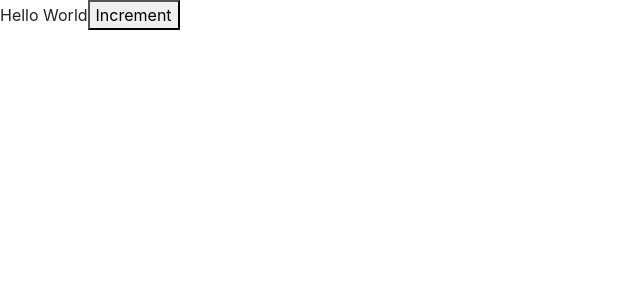
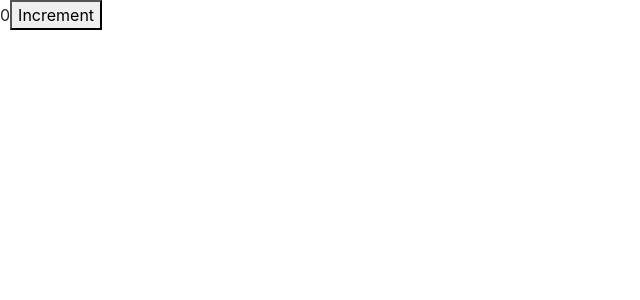
Before and after one commit to mihiranchathuranga/counter-app, a React (Create React App) app: page / in a window 1280 px wide. Shown: the top 300 px of the page, without its empty margins (0-640 px from the left). Built offline with nearby package versions, Linux system fonts and the light colour scheme.

Commit message:
change span value to dynamically change

```diff
--- a/src/components/counter.jsx
+++ b/src/components/counter.jsx
@@ -12,7 +12,7 @@ class  Counter extends Component {
     render() {
         return (
             <div>
-             <span>Hello World</span>
+             <span>{this.state.count}</span>
              <button>Increment</button>
             </div>
         )
```
